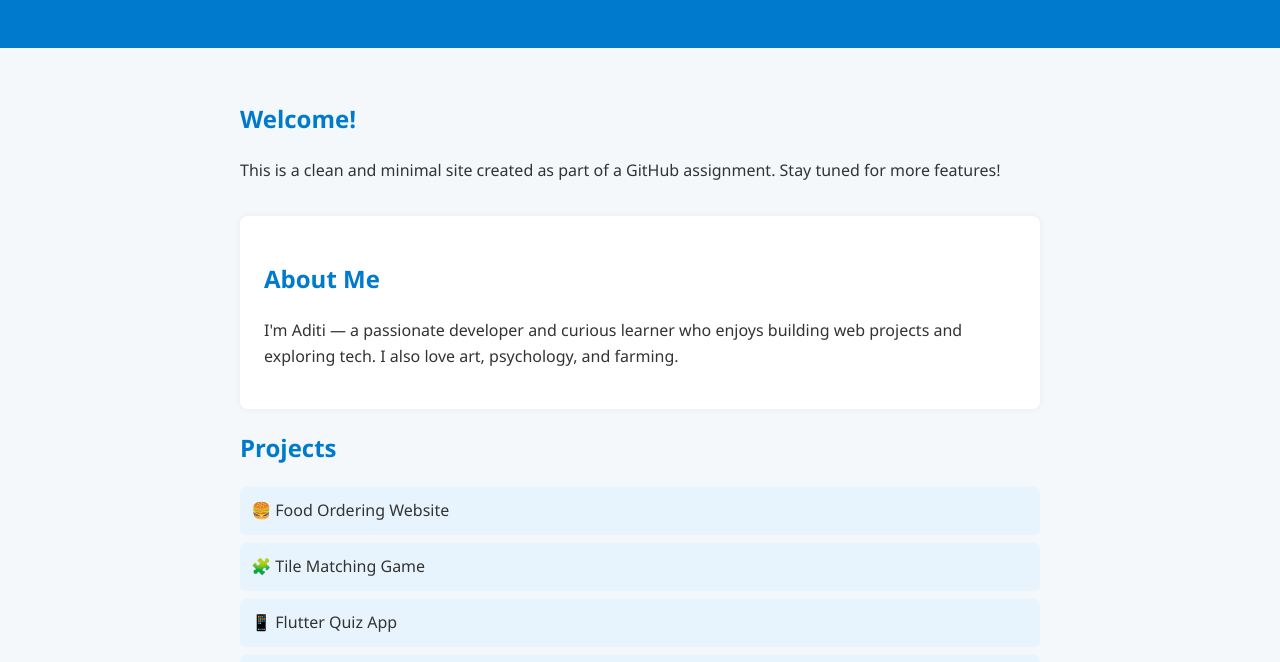
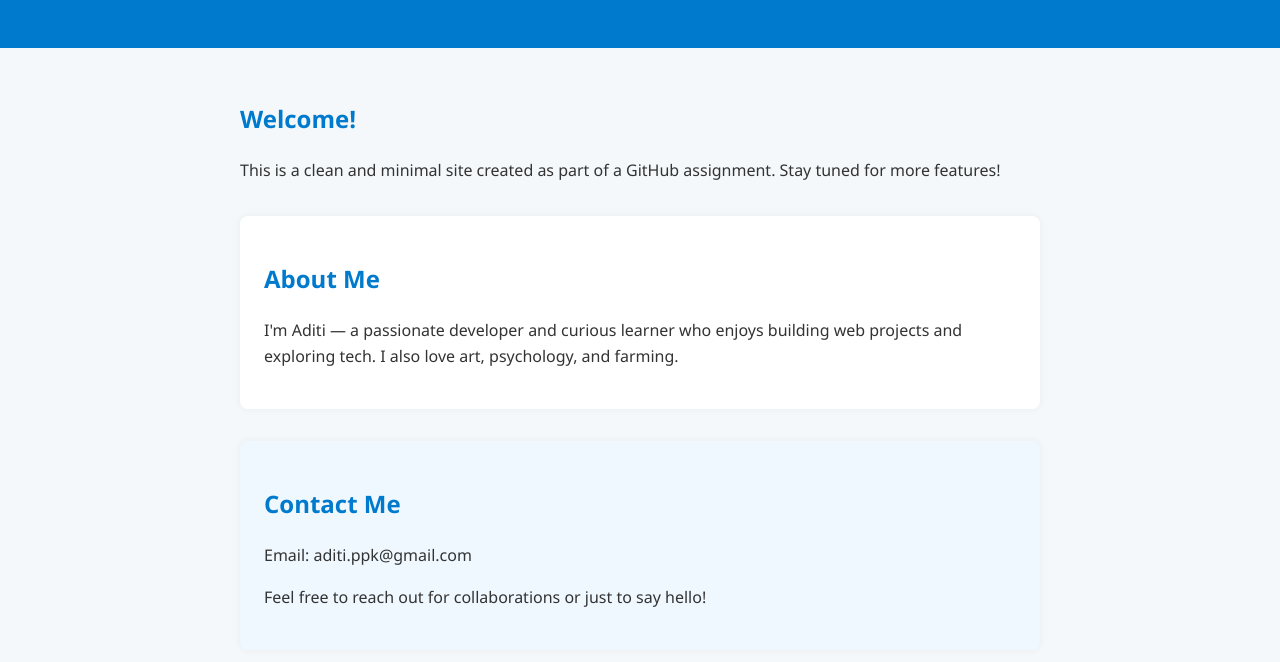
Before and after one commit to AditiPrakash144/aditi-website, a plain HTML site: page index.html in a window 1280 px wide. Shown: the part 138-800 px from the top of the page. Drawn offline with Linux system fonts and the light colour scheme.

Commit message:
Add Contact section to homepage

```diff
--- a/index.html
+++ b/index.html
@@ -23,6 +23,13 @@
         <p>I'm Aditi — a passionate developer and curious learner who enjoys building web projects and exploring tech. I also love art, psychology, and farming.</p>
     </section>
 
+    <section class="contact">
+        <h2>Contact Me</h2>
+        <p>Email: aditi.ppk@gmail.com</p>
+        <p>Feel free to reach out for collaborations or just to say hello!</p>
+      </section>
+
+
     <section class="projects">
       <h2>Projects</h2>
       <ul>
--- a/style.css
+++ b/style.css
@@ -61,3 +61,11 @@ body {
     margin-top: 2rem;
     box-shadow: 0 0 8px rgba(0,0,0,0.05);
   }
+
+  .contact {
+    background-color: #f0f8ff;
+    padding: 1.5rem;
+    border-radius: 8px;
+    margin-top: 2rem;
+    box-shadow: 0 0 8px rgba(0, 0, 0, 0.05);
+  }
```
